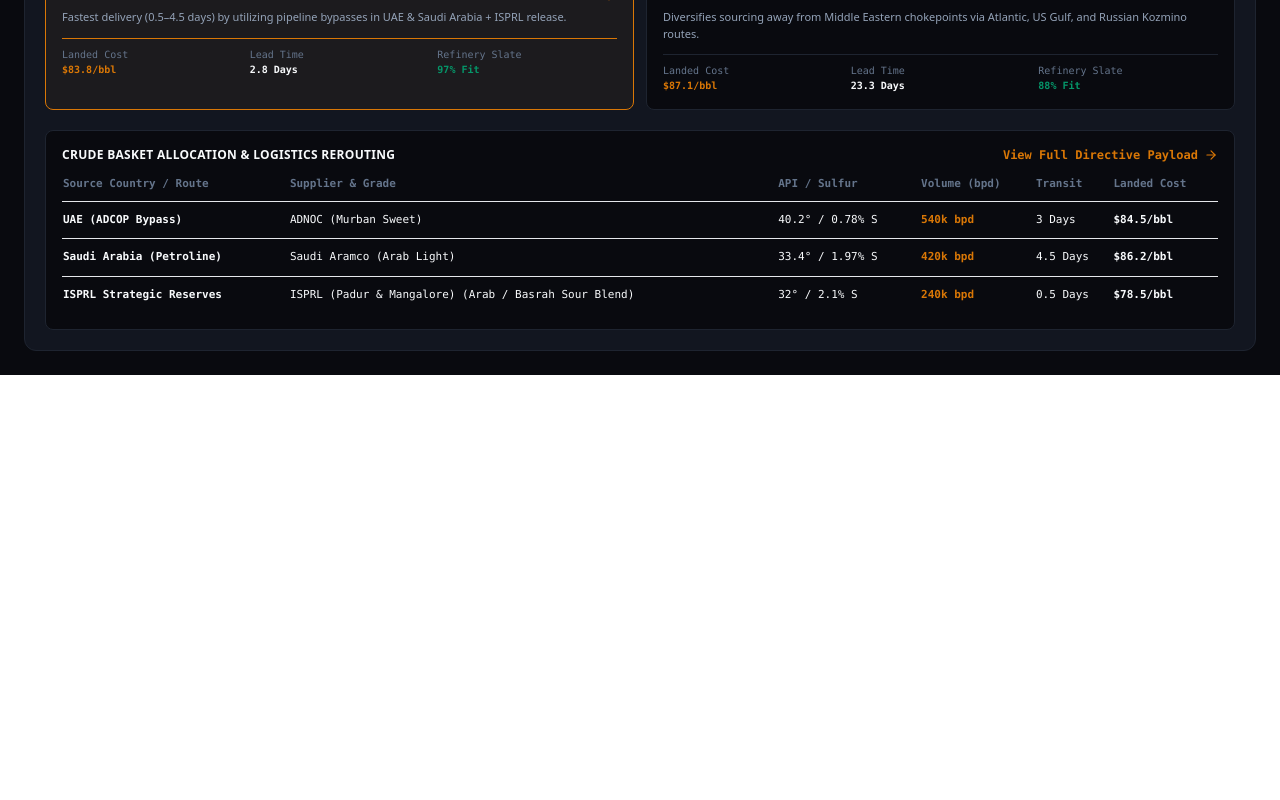
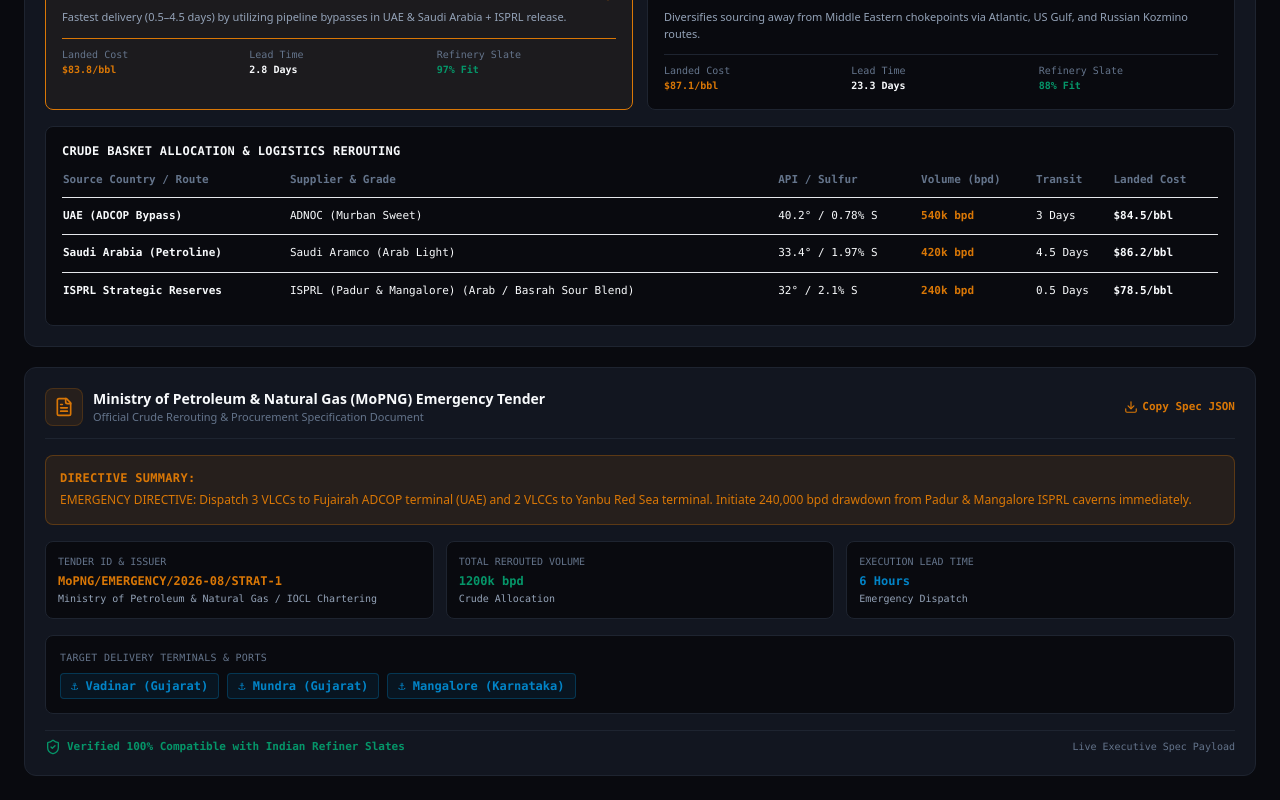
Before and after one commit to sohan1saha/India-energy-intelligence, a Next.js app in the folder frontend/: page / in a window 1280 px wide. Shown: the part 1306-2106 px from the top of the page. Before the commit the page ends 1681 px from the top, so only its background shows below. Built offline with nearby package versions, Linux system fonts and the light colour scheme; no server answers.

Commit message:
Render MoPNG Emergency Tender Specification Document directly inline on dashboard page

```diff
--- a/frontend/src/app/page.tsx
+++ b/frontend/src/app/page.tsx
@@ -8,13 +8,11 @@ import { ScenarioSandbox } from '@/components/ScenarioSandbox';
 import { SPROptimizerCard } from '@/components/SPROptimizerCard';
 import { ProcurementMatrix } from '@/components/ProcurementMatrix';
 import { AICopilotDrawer } from '@/components/AICopilotDrawer';
-import { TenderModal } from '@/components/TenderModal';
-import { ShieldAlert, Database, Navigation, Activity, Bot, ArrowUpRight, TrendingUp } from 'lucide-react';
+import { ShieldAlert, Database, Navigation, Activity, Bot } from 'lucide-react';
 
 export default function Home() {
   const [theme, setTheme] = useState<'dark' | 'cream'>('dark');
   const [isCopilotOpen, setIsCopilotOpen] = useState<boolean>(false);
-  const [isTenderModalOpen, setIsTenderModalOpen] = useState<boolean>(false);
 
   const [corridors, setCorridors] = useState<any[]>([
     {
@@ -182,8 +180,6 @@ export default function Home() {
     }
   ]);
 
-  const [activeTender, setActiveTender] = useState<any>(strategies[0]);
-
   useEffect(() => {
     fetch('http://localhost:8000/api/risk/report')
       .then(res => res.json())
@@ -231,11 +227,6 @@ export default function Home() {
     }
   };
 
-  const handleOpenTenderModal = (strat?: any) => {
-    if (strat) setActiveTender(strat);
-    setIsTenderModalOpen(true);
-  };
-
   return (
     <div className={`min-h-screen transition-colors duration-200 ${
       theme === 'dark' ? 'bg-dark-bg text-dark-text' : 'bg-cream-bg text-cream-text'
@@ -244,15 +235,13 @@ export default function Home() {
       <Header
         theme={theme}
         toggleTheme={() => setTheme(prev => prev === 'dark' ? 'cream' : 'dark')}
-        onOpenTenderModal={() => handleOpenTenderModal(strategies[0])}
       />
 
       {/* Main Command Center Container */}
       <main className="p-4 md:p-6 space-y-6 max-w-[1680px] mx-auto">
 
-        {/* TIER 1: TOP HERO KPI BANNER (Executive Situational Awareness) */}
+        {/* TIER 1: TOP HERO KPI BANNER */}
         <div className="grid grid-cols-1 sm:grid-cols-2 lg:grid-cols-4 gap-3.5 font-mono">
-          {/* Card 1: National Risk Index */}
           <div className={`p-4 rounded-xl border ${theme === 'dark' ? 'bg-dark-card border-dark-border' : 'bg-cream-card border-cream-border'}`}>
             <div className="flex items-center justify-between text-xs text-slate-500 mb-1">
               <span>NATIONAL RISK INDEX</span>
@@ -267,7 +256,6 @@ export default function Home() {
             <p className="text-[11px] text-slate-500 mt-1 font-sans">Hormuz & Red Sea Chokepoint Alerts Active</p>
           </div>
 
-          {/* Card 2: ISPRL Reserve Cover */}
           <div className={`p-4 rounded-xl border ${theme === 'dark' ? 'bg-dark-card border-dark-border' : 'bg-cream-card border-cream-border'}`}>
             <div className="flex items-center justify-between text-xs text-slate-500 mb-1">
               <span>ISPRL STRATEGIC RESERVE</span>
@@ -280,7 +268,6 @@ export default function Home() {
             <p className="text-[11px] text-slate-500 mt-1 font-sans">Visakhapatnam, Mangalore & Padur Caverns</p>
           </div>
 
-          {/* Card 3: Daily Imports & Dependency */}
           <div className={`p-4 rounded-xl border ${theme === 'dark' ? 'bg-dark-card border-dark-border' : 'bg-cream-card border-cream-border'}`}>
             <div className="flex items-center justify-between text-xs text-slate-500 mb-1">
               <span>DAILY CRUDE IMPORTS</span>
@@ -293,7 +280,6 @@ export default function Home() {
             <p className="text-[11px] text-slate-500 mt-1 font-sans">45% Volume Transits Strait of Hormuz</p>
           </div>
 
-          {/* Card 4: Supertankers at Sea */}
           <div className={`p-4 rounded-xl border ${theme === 'dark' ? 'bg-dark-card border-dark-border' : 'bg-cream-card border-cream-border'}`}>
             <div className="flex items-center justify-between text-xs text-slate-500 mb-1">
               <span>SUPERTANKERS AT SEA</span>
@@ -307,9 +293,8 @@ export default function Home() {
           </div>
         </div>
 
-        {/* TIER 2: PRIMARY SPLIT GRID (70% Live GIS Map Centerpiece + 30% Threat Radar) */}
+        {/* TIER 2: PRIMARY SPLIT GRID (60% Map / 40% Threats) */}
         <div className="grid grid-cols-1 lg:grid-cols-12 gap-5 items-stretch">
-          {/* Main Interactive Map (7 Cols / ~60%) */}
           <div className="lg:col-span-7 flex flex-col">
             <DigitalTwinMap
               theme={theme}
@@ -318,16 +303,13 @@ export default function Home() {
               totalReserveMbbl={39.16}
             />
           </div>
-
-          {/* Live Geopolitical Threat Radar (5 Cols / ~40%) */}
           <div className="lg:col-span-5 flex flex-col">
             <RiskRadar theme={theme} corridors={corridors} />
           </div>
         </div>
 
-        {/* TIER 3: SECONDARY SPLIT GRID (60% Scenario Modeller + 40% ISPRL Reserve Optimizer) */}
+        {/* TIER 3: SECONDARY SPLIT GRID (60% Scenario Sandbox / 40% ISPRL Optimizer) */}
         <div className="grid grid-cols-1 lg:grid-cols-12 gap-5 items-stretch">
-          {/* Disruption Scenario Modeller (7 Cols) */}
           <div className="lg:col-span-7 flex flex-col">
             <ScenarioSandbox
               theme={theme}
@@ -335,19 +317,16 @@ export default function Home() {
               simulationResult={simulationResult}
             />
           </div>
-
-          {/* ISPRL Strategic Reserve Optimizer (5 Cols) */}
           <div className="lg:col-span-5 flex flex-col">
             <SPROptimizerCard theme={theme} daysExtended={18.0} />
           </div>
         </div>
 
-        {/* TIER 4: FULL-WIDTH ACTION COMMAND SECTION (Adaptive Procurement Orchestrator & Tenders) */}
+        {/* TIER 4: FULL-WIDTH ACTION COMMAND SECTION (Inline MoPNG Emergency Tender Specs & Rerouting) */}
         <div className="w-full">
           <ProcurementMatrix
             theme={theme}
             strategies={strategies}
-            onOpenTenderModal={(strat) => handleOpenTenderModal(strat)}
           />
         </div>
 
@@ -368,15 +347,6 @@ export default function Home() {
         isOpen={isCopilotOpen}
         onClose={() => setIsCopilotOpen(false)}
       />
-
-      {/* Emergency Tender Spec Modal */}
-      <TenderModal
-        theme={theme}
-        isOpen={isTenderModalOpen}
-        onClose={() => setIsTenderModalOpen(false)}
-        tenderJson={activeTender?.executable_tender_json || ''}
-        tenderText={activeTender?.tender_summary_pdf_text || ''}
-      />
     </div>
   );
 }
--- a/frontend/src/components/ProcurementMatrix.tsx
+++ b/frontend/src/components/ProcurementMatrix.tsx
@@ -1,7 +1,7 @@
 'use client';
 
 import React, { useState } from 'react';
-import { Compass, CheckCircle2, FileText, ArrowRight } from 'lucide-react';
+import { Compass, CheckCircle2, FileText, Download, Check, ShieldCheck, Anchor } from 'lucide-react';
 
 interface SourcingAllocation {
   source_country: string;
@@ -32,19 +32,41 @@ interface ReroutingStrategy {
 interface ProcurementMatrixProps {
   theme: 'dark' | 'cream';
   strategies: ReroutingStrategy[];
-  onOpenTenderModal: (strategy: ReroutingStrategy) => void;
 }
 
 export const ProcurementMatrix: React.FC<ProcurementMatrixProps> = ({
   theme,
-  strategies,
-  onOpenTenderModal
+  strategies
 }) => {
   const [selectedStrategyId, setSelectedStrategyId] = useState<string>(strategies[0]?.strategy_id || 'strat_bypass');
+  const [copied, setCopied] = useState(false);
 
   const selectedStrategy = strategies.find(s => s.strategy_id === selectedStrategyId) || strategies[0];
 
+  let parsedJson: any = null;
+  try {
+    parsedJson = JSON.parse(selectedStrategy?.executable_tender_json || '');
+  } catch (e) {
+    parsedJson = {
+      tender_id: "MoPNG/EMERGENCY/2026-08/STRAT-1",
+      issuer: "Ministry of Petroleum & Natural Gas / IOCL Chartering",
+      total_volume_bpd: 1200000,
+      target_delivery_ports: ["Vadinar (Gujarat)", "Mundra (Gujarat)", "Mangalore (Karnataka)"],
+      execution_lead_time_hours: 6
+    };
+  }
+
+  const handleCopyJson = () => {
+    if (selectedStrategy?.executable_tender_json) {
+      navigator.clipboard.writeText(selectedStrategy.executable_tender_json);
+      setCopied(true);
+      setTimeout(() => setCopied(false), 2000);
+    }
+  };
+
   return (
+    <div className="space-y-5">
+      {/* Direction 3 Header & Strategy Selection */}
       <div className={`p-5 rounded-xl border transition-colors ${
         theme === 'dark' ? 'bg-dark-card border-dark-border text-dark-text' : 'bg-cream-card border-cream-border text-cream-text'
       }`}>
@@ -59,19 +81,13 @@ export const ProcurementMatrix: React.FC<ProcurementMatrixProps> = ({
               </p>
             </div>
           </div>
-
-        {/* Primary Action Button: Moved Here! */}
-        <button
-          onClick={() => onOpenTenderModal(selectedStrategy)}
-          className="flex items-center gap-2 px-4 py-2 rounded-lg bg-alert-amber text-white text-xs font-bold hover:bg-amber-700 transition shadow-md self-start sm:self-auto"
-        >
-          <FileText className="w-4 h-4" />
-          <span>Generate Tender Spec</span>
-        </button>
+          <span className="px-2.5 py-1 text-xs font-semibold rounded bg-alert-amber/10 text-alert-amber border border-alert-amber/30 font-mono">
+            100% Slate Compatible
+          </span>
         </div>
 
         {/* Strategy Selection Cards */}
-      <div className="grid grid-cols-1 md:grid-cols-2 gap-3 mb-5 font-mono">
+        <div className="grid grid-cols-1 md:grid-cols-2 gap-3.5 mb-4 font-mono">
           {strategies.map((strat) => {
             const isSelected = strat.strategy_id === selectedStrategyId;
             return (
@@ -115,23 +131,14 @@ export const ProcurementMatrix: React.FC<ProcurementMatrixProps> = ({
           })}
         </div>
 
-      {/* Selected Strategy Allocation Breakdown Table */}
+        {/* Selected Strategy Allocation Table */}
         {selectedStrategy && (
           <div className={`p-4 rounded-lg border ${
             theme === 'dark' ? 'bg-dark-bg border-dark-border' : 'bg-cream-bg border-cream-border'
           }`}>
-          <div className="flex items-center justify-between mb-3">
-            <h3 className="text-xs font-bold uppercase tracking-wide">Crude Basket Allocation & Logistics Rerouting</h3>
-            <button
-              onClick={() => onOpenTenderModal(selectedStrategy)}
-              className="flex items-center gap-1.5 text-xs text-alert-amber hover:underline font-semibold font-mono"
-            >
-              <span>View Full Directive Payload</span>
-              <ArrowRight className="w-3.5 h-3.5" />
-            </button>
-          </div>
-
-          {/* Allocation Table */}
+            <h3 className="text-xs font-bold uppercase tracking-wide mb-3 font-mono">
+              Crude Basket Allocation & Logistics Rerouting
+            </h3>
             <div className="overflow-x-auto">
               <table className="w-full text-[11px] font-mono text-left">
                 <thead>
@@ -161,5 +168,86 @@ export const ProcurementMatrix: React.FC<ProcurementMatrixProps> = ({
           </div>
         )}
       </div>
+
+      {/* INLINE EXECUTABLE MOPNG EMERGENCY TENDER SPECIFICATION CARD */}
+      <div className={`p-5 rounded-xl border transition-colors ${
+        theme === 'dark' ? 'bg-dark-card border-dark-border text-dark-text' : 'bg-cream-card border-cream-border text-cream-text'
+      }`}>
+        {/* Document Header */}
+        <div className="flex items-center justify-between pb-3 mb-4 border-b border-inherit">
+          <div className="flex items-center gap-2.5">
+            <div className="p-2 rounded-lg bg-alert-amber/10 border border-alert-amber/20 text-alert-amber">
+              <FileText className="w-5 h-5" />
+            </div>
+            <div>
+              <h3 className="font-bold text-sm">Ministry of Petroleum & Natural Gas (MoPNG) Emergency Tender</h3>
+              <p className="text-[11px] text-slate-500">Official Crude Rerouting & Procurement Specification Document</p>
+            </div>
+          </div>
+
+          <button
+            onClick={handleCopyJson}
+            className="flex items-center gap-1 text-alert-amber hover:underline text-[11px] font-semibold font-mono"
+          >
+            {copied ? <Check className="w-3.5 h-3.5" /> : <Download className="w-3.5 h-3.5" />}
+            <span>{copied ? 'Copied Payload!' : 'Copy Spec JSON'}</span>
+          </button>
+        </div>
+
+        {/* Directive Summary Banner */}
+        <div className="p-3.5 rounded-lg border text-alert-amber border-alert-amber/30 bg-alert-amber/10 mb-4">
+          <p className="font-bold text-xs mb-1 font-mono uppercase tracking-wide">DIRECTIVE SUMMARY:</p>
+          <p className="text-xs leading-relaxed font-sans font-medium">
+            {selectedStrategy?.tender_summary_pdf_text || "EMERGENCY DIRECTIVE: Dispatch 3 VLCCs to Fujairah ADCOP terminal (UAE) and 2 VLCCs to Yanbu Red Sea terminal. Initiate 240,000 bpd drawdown from Padur & Mangalore ISPRL caverns immediately."}
+          </p>
+        </div>
+
+        {/* Key Specs Grid */}
+        <div className="grid grid-cols-1 sm:grid-cols-3 gap-3 font-mono mb-4">
+          <div className={`p-3 rounded-lg border ${theme === 'dark' ? 'bg-dark-bg border-dark-border' : 'bg-cream-bg border-cream-border'}`}>
+            <span className="text-[10px] text-slate-500 block mb-1">TENDER ID & ISSUER</span>
+            <p className="font-bold text-xs text-alert-amber">{parsedJson?.tender_id || "MoPNG/EMERGENCY/STRAT-1"}</p>
+            <span className="text-[10px] text-slate-400 block mt-0.5">{parsedJson?.issuer || "MoPNG / IOCL"}</span>
+          </div>
+
+          <div className={`p-3 rounded-lg border ${theme === 'dark' ? 'bg-dark-bg border-dark-border' : 'bg-cream-bg border-cream-border'}`}>
+            <span className="text-[10px] text-slate-500 block mb-1">TOTAL REROUTED VOLUME</span>
+            <p className="font-bold text-xs text-alert-emerald">
+              {parsedJson?.total_volume_bpd ? (parsedJson.total_volume_bpd / 1000).toFixed(0) : '1,200'}k bpd
+            </p>
+            <span className="text-[10px] text-slate-400 block mt-0.5">Crude Allocation</span>
+          </div>
+
+          <div className={`p-3 rounded-lg border ${theme === 'dark' ? 'bg-dark-bg border-dark-border' : 'bg-cream-bg border-cream-border'}`}>
+            <span className="text-[10px] text-slate-500 block mb-1">EXECUTION LEAD TIME</span>
+            <p className="font-bold text-xs text-alert-cyan">
+              {parsedJson?.execution_lead_time_hours || 6} Hours
+            </p>
+            <span className="text-[10px] text-slate-400 block mt-0.5">Emergency Dispatch</span>
+          </div>
+        </div>
+
+        {/* Target Delivery Ports */}
+        <div className={`p-3.5 rounded-lg border mb-4 ${theme === 'dark' ? 'bg-dark-bg border-dark-border' : 'bg-cream-bg border-cream-border'}`}>
+          <span className="text-[10px] text-slate-500 block mb-2 font-mono uppercase tracking-wide">Target Delivery Terminals & Ports</span>
+          <div className="flex flex-wrap gap-2">
+            {(parsedJson?.target_delivery_ports || ["Vadinar (Gujarat)", "Mundra (Gujarat)", "Mangalore (Karnataka)"]).map((port: string, idx: number) => (
+              <span key={idx} className="px-2.5 py-1 rounded bg-alert-cyan/10 text-alert-cyan border border-alert-cyan/30 text-xs font-semibold font-mono">
+                ⚓ {port}
+              </span>
+            ))}
+          </div>
+        </div>
+
+        {/* Footer Guarantee */}
+        <div className="pt-2 border-t border-inherit flex items-center justify-between text-xs font-mono text-alert-emerald">
+          <div className="flex items-center gap-1.5">
+            <ShieldCheck className="w-4 h-4" />
+            <span className="text-[11px] font-semibold">Verified 100% Compatible with Indian Refiner Slates</span>
+          </div>
+          <span className="text-[10px] text-slate-500">Live Executive Spec Payload</span>
+        </div>
+      </div>
+    </div>
   );
 };
```
Lines whose indentation alone changed are shown as unchanged.
